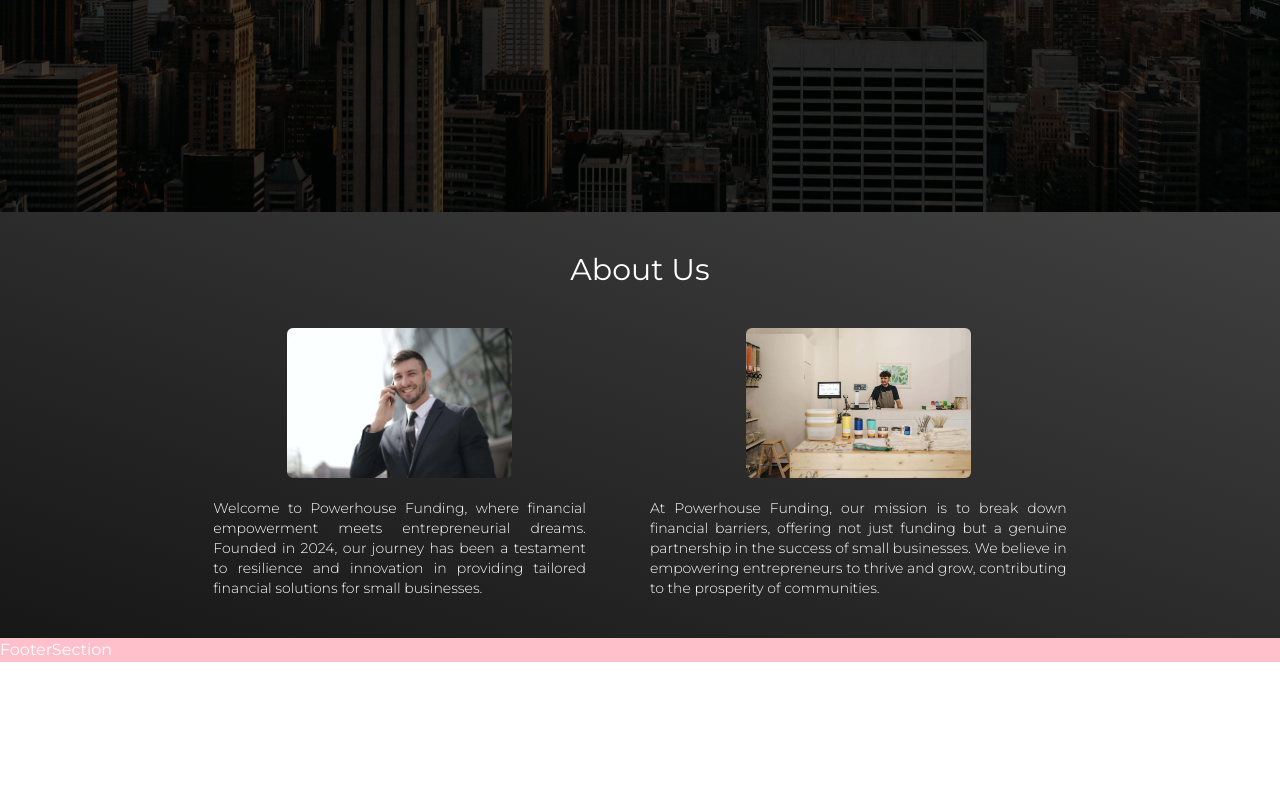
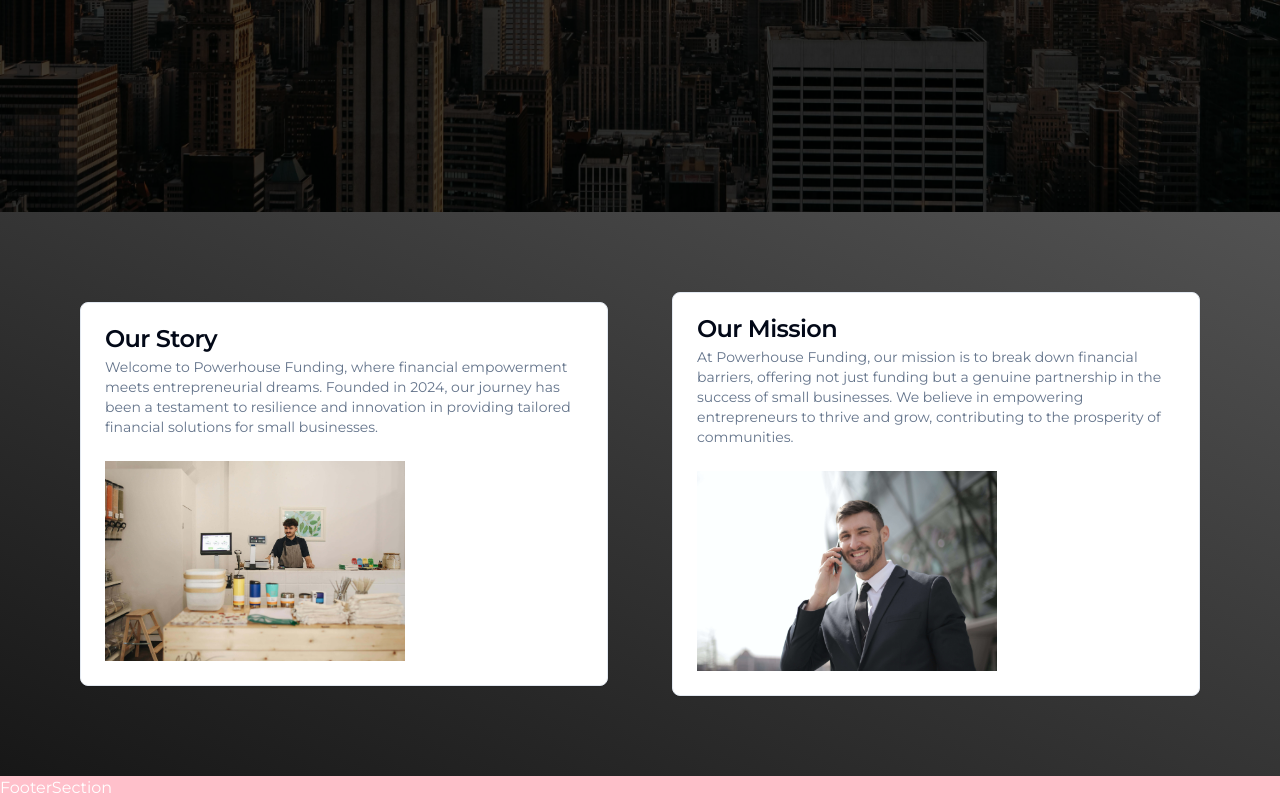
Before and after one commit to dewanwakilahmed/kesef-capital-group-v0, a Next.js app: page / in a window 1280 px wide. Shown: the part 612-1412 px from the top of the page. Before the commit the page ends 1274 px from the top, so only its background shows below. Built offline with nearby package versions, Linux system fonts and the light colour scheme.

Commit message:
Finished About Us Section

```diff
--- /dev/null
+++ b/components/ui/card.tsx
@@ -0,0 +1,79 @@
+import * as React from "react"
+
+import { cn } from "@/lib/utils"
+
+const Card = React.forwardRef<
+  HTMLDivElement,
+  React.HTMLAttributes<HTMLDivElement>
+>(({ className, ...props }, ref) => (
+  <div
+    ref={ref}
+    className={cn(
+      "rounded-lg border bg-card text-card-foreground shadow-sm",
+      className
+    )}
+    {...props}
+  />
+))
+Card.displayName = "Card"
+
+const CardHeader = React.forwardRef<
+  HTMLDivElement,
+  React.HTMLAttributes<HTMLDivElement>
+>(({ className, ...props }, ref) => (
+  <div
+    ref={ref}
+    className={cn("flex flex-col space-y-1.5 p-6", className)}
+    {...props}
+  />
+))
+CardHeader.displayName = "CardHeader"
+
+const CardTitle = React.forwardRef<
+  HTMLParagraphElement,
+  React.HTMLAttributes<HTMLHeadingElement>
+>(({ className, ...props }, ref) => (
+  <h3
+    ref={ref}
+    className={cn(
+      "text-2xl font-semibold leading-none tracking-tight",
+      className
+    )}
+    {...props}
+  />
+))
+CardTitle.displayName = "CardTitle"
+
+const CardDescription = React.forwardRef<
+  HTMLParagraphElement,
+  React.HTMLAttributes<HTMLParagraphElement>
+>(({ className, ...props }, ref) => (
+  <p
+    ref={ref}
+    className={cn("text-sm text-muted-foreground", className)}
+    {...props}
+  />
+))
+CardDescription.displayName = "CardDescription"
+
+const CardContent = React.forwardRef<
+  HTMLDivElement,
+  React.HTMLAttributes<HTMLDivElement>
+>(({ className, ...props }, ref) => (
+  <div ref={ref} className={cn("p-6 pt-0", className)} {...props} />
+))
+CardContent.displayName = "CardContent"
+
+const CardFooter = React.forwardRef<
+  HTMLDivElement,
+  React.HTMLAttributes<HTMLDivElement>
+>(({ className, ...props }, ref) => (
+  <div
+    ref={ref}
+    className={cn("flex items-center p-6 pt-0", className)}
+    {...props}
+  />
+))
+CardFooter.displayName = "CardFooter"
+
+export { Card, CardHeader, CardFooter, CardTitle, CardDescription, CardContent }
--- a/sections/home-page/about-us-section/AboutUsSection.tsx
+++ b/sections/home-page/about-us-section/AboutUsSection.tsx
@@ -2,46 +2,58 @@ import Image from 'next/image';
 
 import '@/sections/home-page/about-us-section/about-us-section.css';
 
+import {
+  Card,
+  CardContent,
+  CardDescription,
+  CardHeader,
+  CardTitle,
+} from '@/components/ui/card';
+
 const AboutUsSection = () => {
   return (
     <section className='about-us-section'>
-      <h2 className='about-us-section-title'>About Us</h2>
-
-      <div className='about-us-section-content'>
-        <div className='company-story-container'>
-          <Image
-            src='/images/friendly-face.jpg'
-            alt='friendly-face'
-            width={225}
-            height={150}
-            className='about-us-section-img'
-          />
-
-          <p className='company-story'>
+      <Card>
+        <CardHeader>
+          <CardTitle>Our Story</CardTitle>
+          <CardDescription>
             Welcome to Powerhouse Funding, where financial empowerment meets
             entrepreneurial dreams. Founded in 2024, our journey has been a
             testament to resilience and innovation in providing tailored
             financial solutions for small businesses.
-          </p>
-        </div>
-
-        <div className='company-mission-statement-container'>
+          </CardDescription>
+        </CardHeader>
+        <CardContent>
           <Image
             src='/images/small-business.jpg'
             alt='small-business'
-            width={225}
-            height={100}
+            width={300}
+            height={200}
             className='about-us-section-img'
           />
+        </CardContent>
+      </Card>
 
-          <p className='company-mission-statement'>
+      <Card>
+        <CardHeader>
+          <CardTitle>Our Mission</CardTitle>
+          <CardDescription>
             At Powerhouse Funding, our mission is to break down financial
             barriers, offering not just funding but a genuine partnership in the
             success of small businesses. We believe in empowering entrepreneurs
             to thrive and grow, contributing to the prosperity of communities.
-          </p>
-        </div>
-      </div>
+          </CardDescription>
+        </CardHeader>
+        <CardContent>
+          <Image
+            src='/images/friendly-face.jpg'
+            alt='friendly-face'
+            width={300}
+            height={200}
+            className='about-us-section-img'
+          />
+        </CardContent>
+      </Card>
     </section>
   );
 };
--- a/sections/home-page/about-us-section/about-us-section.css
+++ b/sections/home-page/about-us-section/about-us-section.css
@@ -1,39 +1,9 @@
 .about-us-section {
-  @apply py-10
-  flex
-  flex-col
-  gap-10
+  @apply p-20
+  grid
+  grid-cols-2
+  gap-16
   items-center
   justify-center
-  bg-gradient-to-tr from-neutral-900 to-neutral-700;
+  bg-gradient-to-tr from-neutral-900 to-neutral-600;
 }
-
-.about-us-section-title {
-  @apply text-3xl;
-}
-
-.about-us-section-content {
-  @apply w-2/3
-  flex
-  gap-16
-  items-center
-  justify-center;
-}
-
-.company-story-container,
-.company-mission-statement-container {
-  @apply flex
-  flex-col
-  items-center
-  justify-between
-  gap-5;
-}
-
-.about-us-section-img {
-  @apply rounded-md;
-}
-
-.company-story,
-.company-mission-statement {
-  @apply text-justify text-sm font-light;
-}
```
